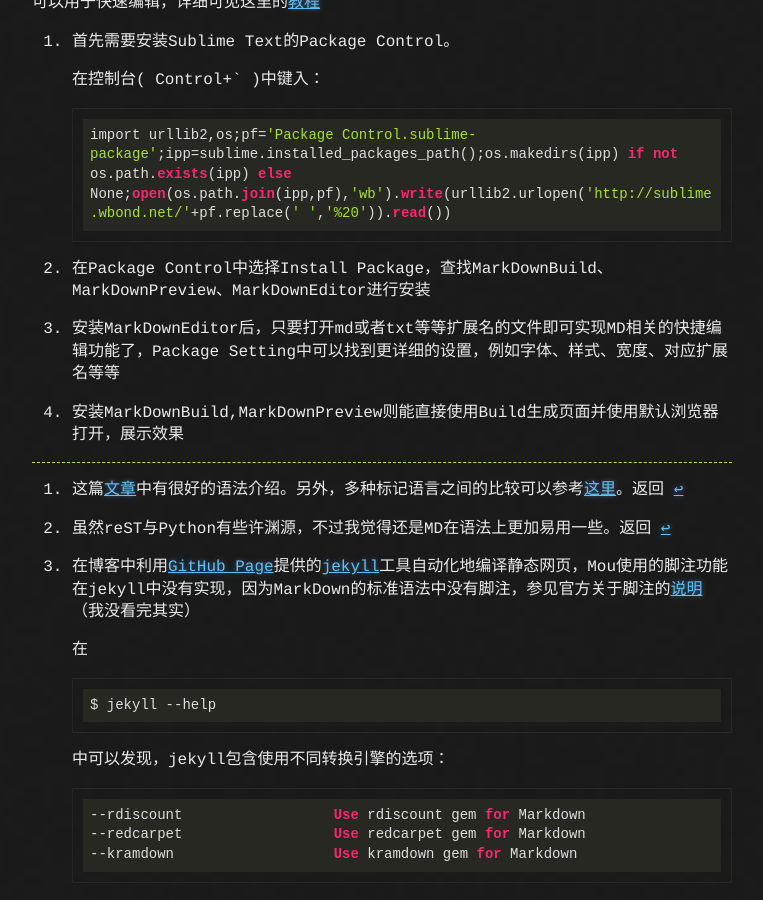
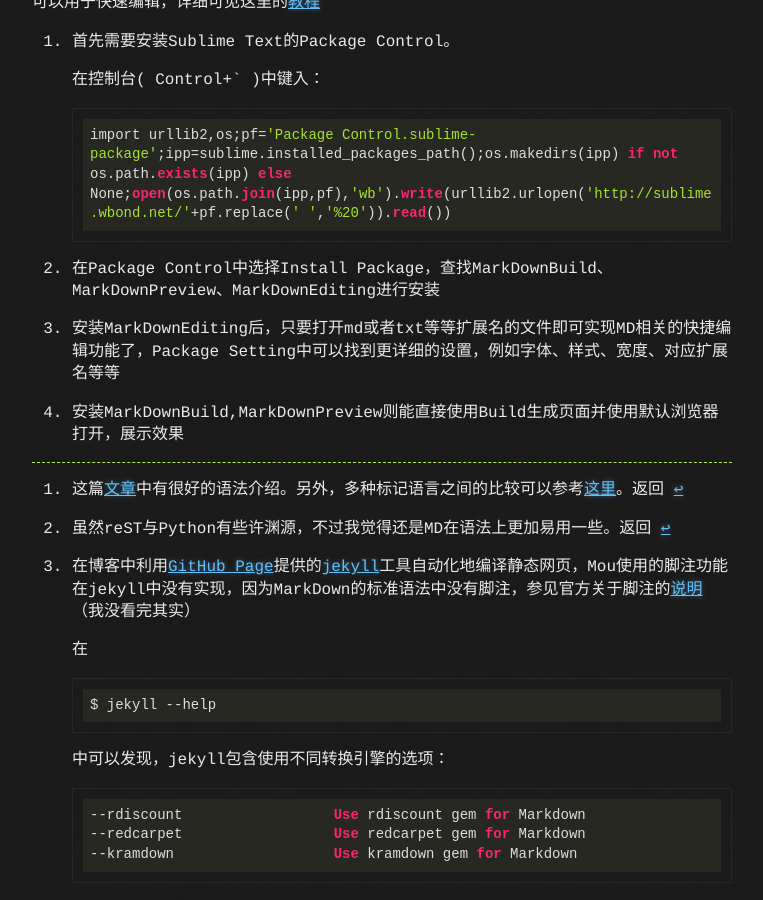
Before and after one commit to pixystone/pixystone.github.com, a Jekyll site: the page built from _posts/2012-12-16-light-weight-of-markup-language-markdown.md, in a window 1280 px wide and 900 px high, scrolled down 2095 px. Shown: the whole window, without its empty margins (258-1021 px from the left). Built offline with Jekyll 4.4.1, drawn with Linux system fonts in a browser that asks for light colours.

Commit message:
Update blog

```diff
--- a/_posts/2012-12-16-light-weight-of-markup-language-markdown.md
+++ b/_posts/2012-12-16-light-weight-of-markup-language-markdown.md
@@ -49,9 +49,9 @@ title: "轻量级标记语言 MarkDown"
 
 	   import urllib2,os;pf='Package Control.sublime-package';ipp=sublime.installed_packages_path();os.makedirs(ipp) if not os.path.exists(ipp) else None;open(os.path.join(ipp,pf),'wb').write(urllib2.urlopen('http://sublime.wbond.net/'+pf.replace(' ','%20')).read())
 
-2. 在Package Control中选择Install Package，查找MarkDownBuild、MarkDownPreview、MarkDownEditor进行安装
+2. 在Package Control中选择Install Package，查找MarkDownBuild、MarkDownPreview、MarkDownEditing进行安装
 
-3. 安装MarkDownEditor后，只要打开md或者txt等等扩展名的文件即可实现MD相关的快捷编辑功能了，Package Setting中可以找到更详细的设置，例如字体、样式、宽度、对应扩展名等等
+3. 安装MarkDownEditing后，只要打开md或者txt等等扩展名的文件即可实现MD相关的快捷编辑功能了，Package Setting中可以找到更详细的设置，例如字体、样式、宽度、对应扩展名等等
 
 4. 安装MarkDownBuild,MarkDownPreview则能直接使用Build生成页面并使用默认浏览器打开，展示效果
 
```
